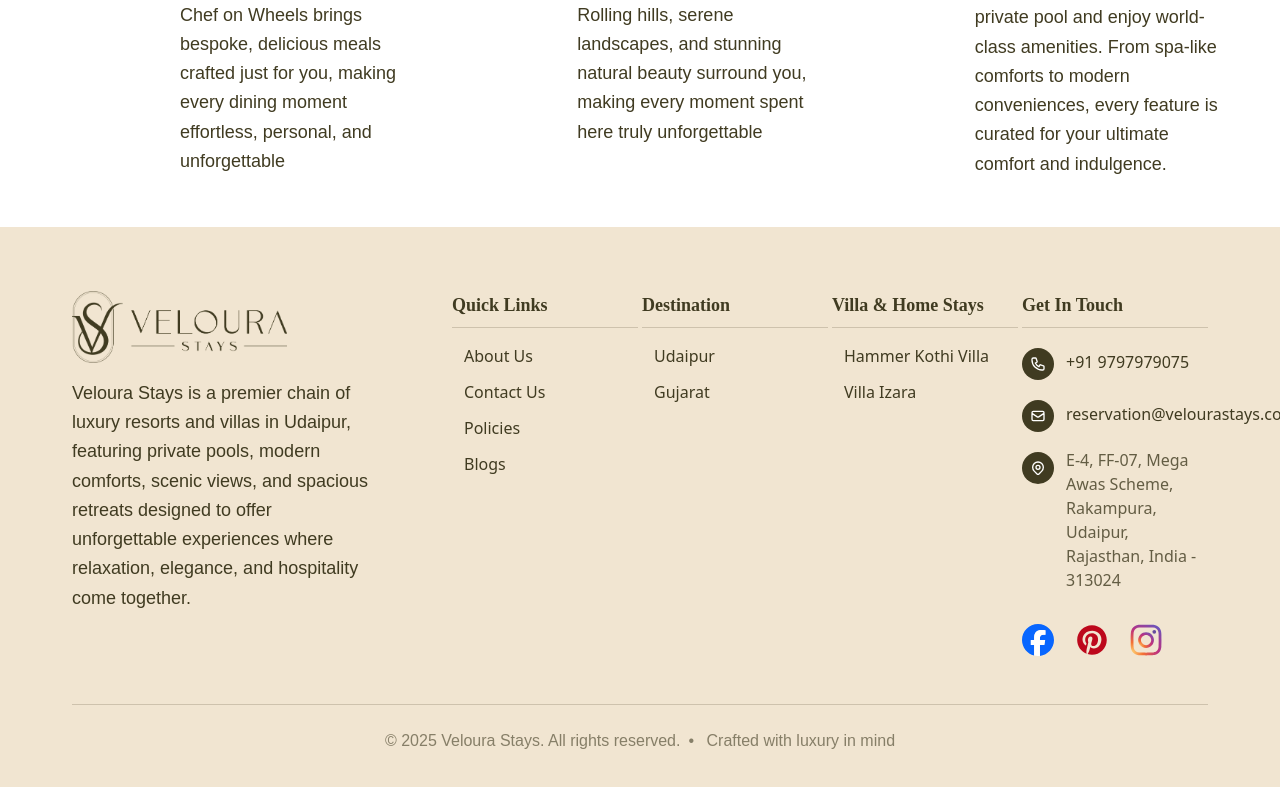
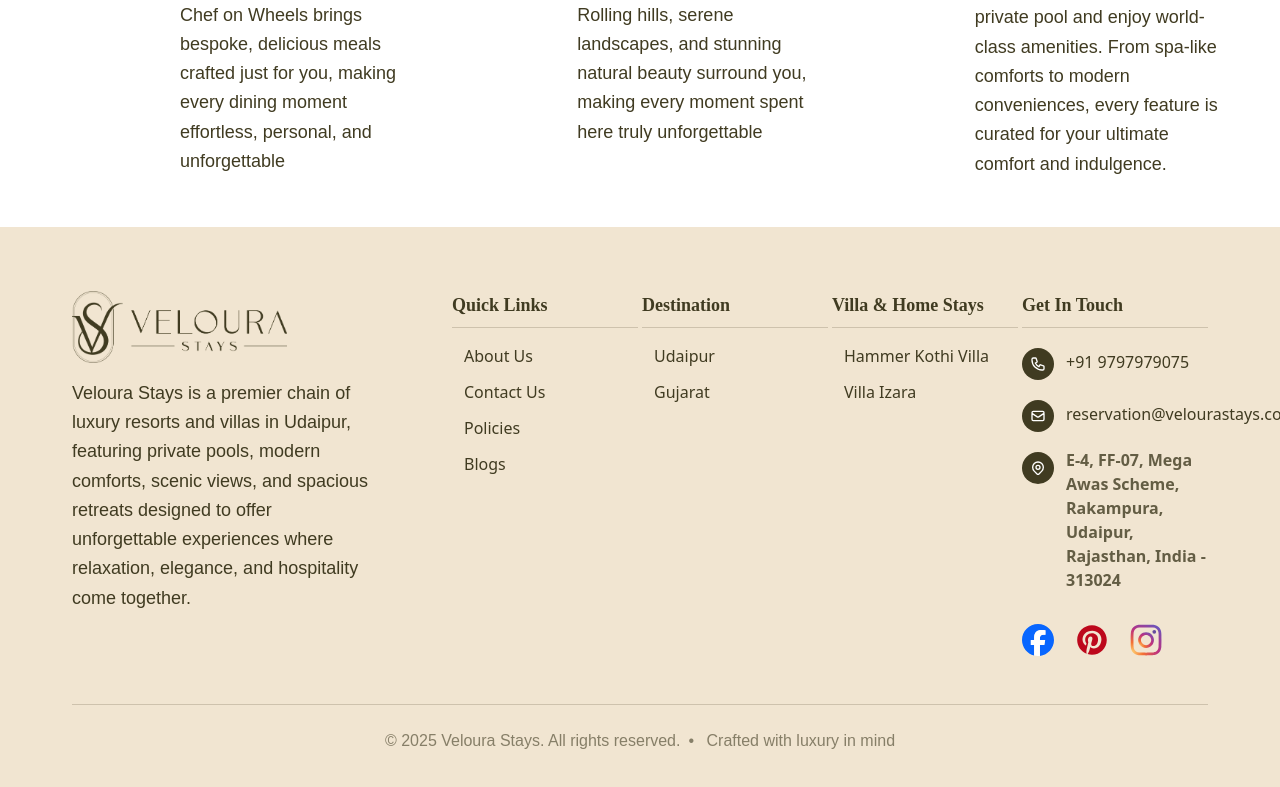
Before and after one commit to krunalvegda02/ValouraStays, a React (Vite) app: page / in a window 1280 px wide. Shown: the part 7150-7937 px from the top of the page. Built offline with nearby package versions, Linux system fonts and the light colour scheme; a web font is replaced by a local one; what react-head would draw is missing.

Commit message:
refactor: enhance text styling in Footer component for improved emphasis

```diff
--- a/src/layout/Footer.jsx
+++ b/src/layout/Footer.jsx
@@ -175,7 +175,7 @@
                         {item.text}
                       </a>
                     ) : (
-                      <span>{item.text}</span>
+                      <span className="font-semibold">{item.text}</span>
                     )}
                   </div>
                 ))}
```
